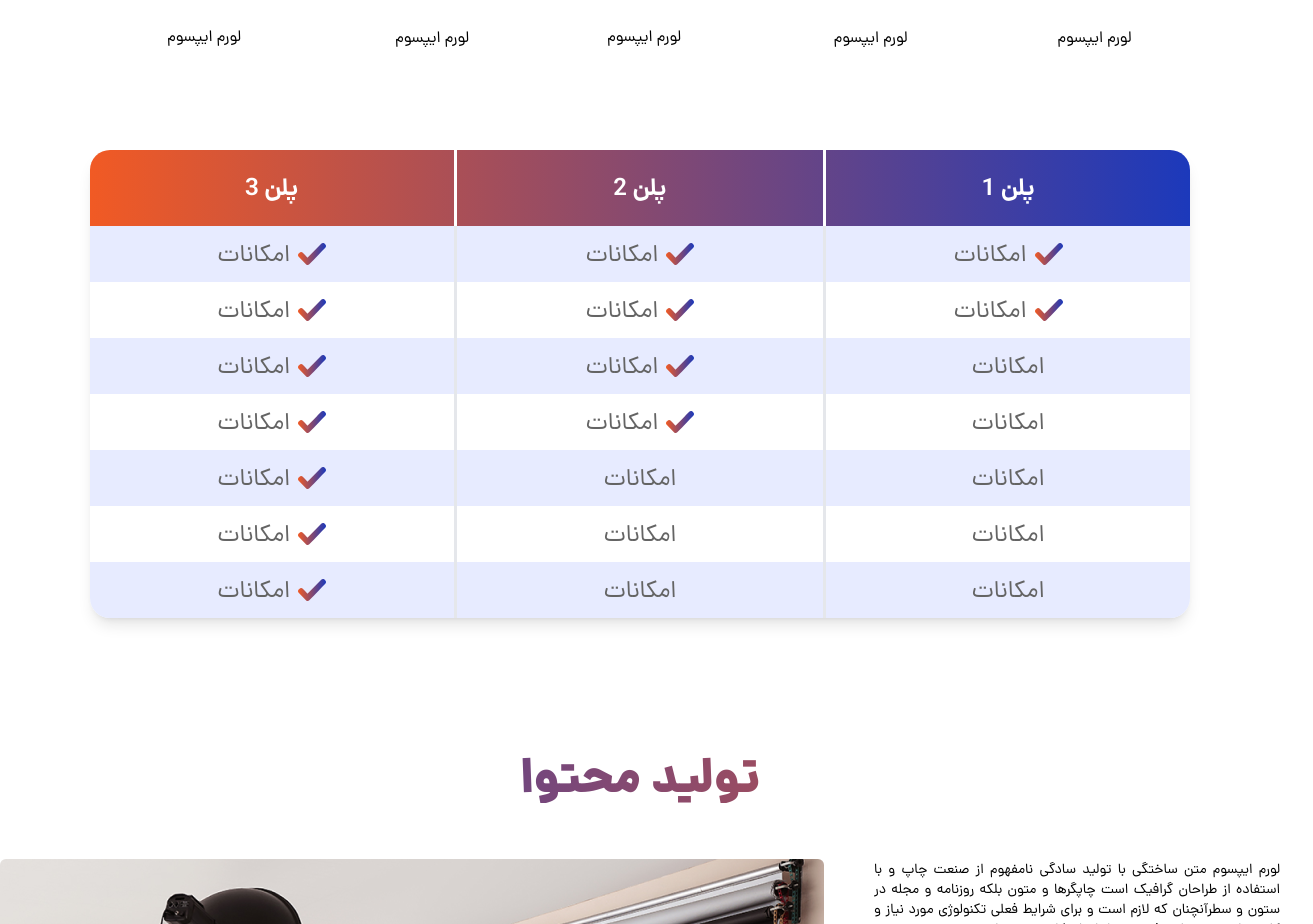
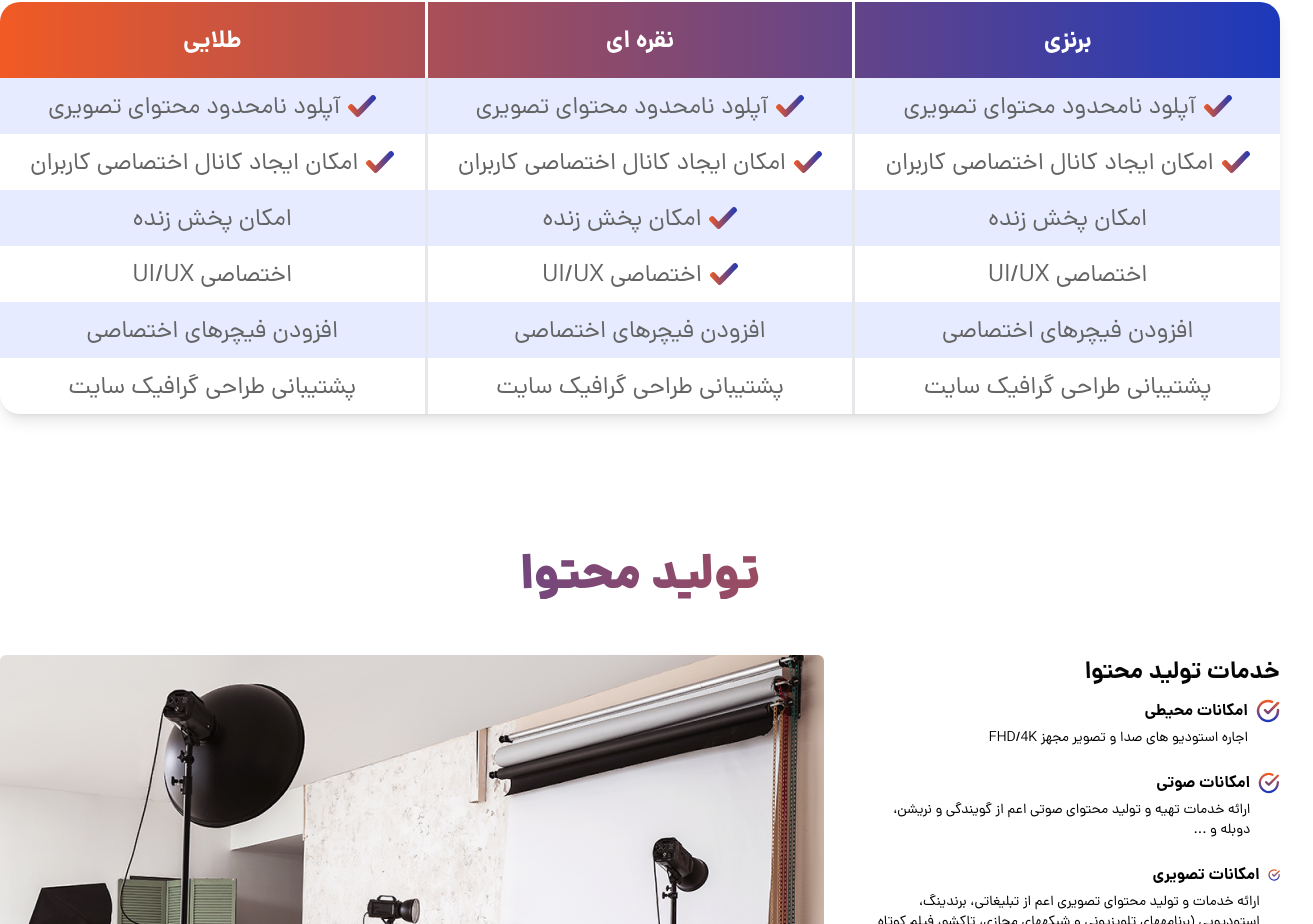
Before and after one commit to MehdiFarshbaf/nama-dideh, a React (Create React App) app: page / in a window 1280 px wide. Shown: the part 2379-3303 px from the top of the page, 1313 px wide, since content can reach past the window. Built offline with nearby package versions, Linux system fonts and the light colour scheme.

Commit message:
change location

```diff
--- a/src/components/home/AboutUs.jsx
+++ b/src/components/home/AboutUs.jsx
@@ -21,10 +21,7 @@ const AboutUs = () => {
                     <div
                         className='w-[50%] sm:w-full flex flex-col items-end gap-[26px] sm:items-center sm:justify-center'>
                         <img src={Logo} alt="logo" className='w-[193px] h-[34px] '/>
-                        <p className='font-normal text-sm text-black rtl text-justify'>لورم ایپسوم متن ساختگی با تولید
-                            سادگی نامفهوم از صنعت چاپ و با استفاده از طراحان گرافیک است چاپگرها و متون بلکه روزنامه و
-                            مجله در ستون و سطرآنچنان که لازم است و برای شرایط فعلی تکنولوژی مورد نیاز و کاربردهای متنوع
-                            با هدف بهبود ابزارهای کاربردی می باشد</p>
+                        <p className='font-normal text-sm text-black rtl text-justify'>با همکاری دو شرکت وبکستینگ (فعال در زمینه طراحی و تولید پلتفرم های نرم افزاری اختصاصی) و دیجیتال کست(فعال در زمینه تولید محتوای الکترونیکی)، فرصتی فراهم شد برای ارائه پلتفرم VOD با امکاناتی همه جانبه، تا محتواهای حرفهای، در پلتفرمی حرفهای به مخاطبان تقدیم شود.</p>
                     </div>
                     <div className='w-[50%] sm:w-full sm:flex sm:justify-center sm:items-center'>
                         <img src={AboutImage} alt="about" className='w-[417px] sm:w-full object-contain sm:h-[332px]'/>
--- a/src/components/home/ContentProduction.jsx
+++ b/src/components/home/ContentProduction.jsx
@@ -20,11 +20,11 @@ const ContentProduction = () => {
                 <div className="w-full flex justify-center items-start mt-14 sm:mt-5 gap-[50px] md:flex-col">
                     <img src={contentImage} alt="content" className='object-cover rounded-md w-[824px] xl:w-[50%] md:w-full md:h-[423px]'/>
                     <div>
-                        <p className='rtl mb-9 text-black font-normal text-sm text-justify'>لورم ایپسوم متن ساختگی با
+                        {/* <p className='rtl mb-9 text-black font-normal text-sm text-justify'>لورم ایپسوم متن ساختگی با
                             تولید سادگی نامفهوم از صنعت چاپ و با استفاده از طراحان گرافیک است چاپگرها و متون بلکه
                             روزنامه و مجله در ستون و سطرآنچنان که لازم است و برای شرایط فعلی تکنولوژی مورد نیاز و
-                            کاربردهای متنوع با هدف بهبود ابزارهای کاربردی می باشد</p>
-                        <p className='rtl font-bold text-2xl text-text1 mb-3'>مراحل پردازش محتوای شما</p>
+                            کاربردهای متنوع با هدف بهبود ابزارهای کاربردی می باشد</p> */}
+                        <p className='rtl font-bold text-2xl text-text1 mb-3'>خدمات تولید محتوا</p>
                         {processStep.map(item => (
                             <div key={item.id} className="flex justify-end items-start gap-2 mb-6">
                                 <div>
--- a/src/components/home/Facilities.jsx
+++ b/src/components/home/Facilities.jsx
@@ -26,16 +26,14 @@ const Facilities = () => {
                 ))}
             </div>
             <div className="inside w-full flex justify-center">
-               <div className="shadow-lg w-full flex justify-center max-w-[1100px]  rounded-[20px]">
+               <div className="shadow-lg w-full flex justify-center max-w-[1300px]  rounded-[20px]">
                    <table
-                       className="table-auto items-center w-full max-w-[1100px]  rounded-[20px] overflow-hidden ">
+                       className="table-auto items-center w-full max-w-[1400px]  rounded-[20px] overflow-hidden ">
                        <thead>
                        <tr className="h-[76px]  bg-gradient-to-r from-bgRed to-bgBlue">
-                           <td className="text-center text-textWhite font-bold text-2xl">پلن 3</td>
-                           <td className="text-center text-textWhite font-bold text-2xl border-r-textWhite border-r-[3px] border-l-textWhite border-l-[3px]">پلن
-                               2
-                           </td>
-                           <td className="text-center text-textWhite font-bold text-2xl">پلن 1</td>
+                           <td className="text-center text-textWhite font-bold text-2xl">طلایی</td>
+                           <td className="text-center text-textWhite font-bold text-2xl border-r-textWhite border-r-[3px] border-l-textWhite border-l-[3px]">نقره ای</td>
+                           <td className="text-center text-textWhite font-bold text-2xl">برنزی</td>
                        </tr>
                        </thead>
                        <tbody className="shadow-xl">
--- a/src/components/home/Platform.jsx
+++ b/src/components/home/Platform.jsx
@@ -5,10 +5,16 @@ const Platform = () => {
         <section className="w-full flex flex-col justify-center items-center mb-6">
             <p className="title-home rtl">پلتفرم VOD</p>
             <div className="inside flex items-center gap-[20px] xl:flex-col lg:mt-[80px]">
-                <img src={platformImage} alt="platform" className="object-cover w-[1200px] h-[492px] lg:w-full lg:h-[150px]"/>
-                <p className="rtl font-normal text-sm text-black">لورم ایپسوم متن ساختگی با تولید سادگی نامفهوم از صنعت
-                    چاپ و با استفاده از طراحان گرافیک است چاپگرها و متون بلکه روزنامه و مجله در ستون و سطرآنچنان که لازم
-                    است و برای شرایط فعلی تکنولوژی مورد نیاز و کاربردهای متنوع با هدف بهبود ابزارهای کاربردی می باشد</p>
+                <img src={platformImage} alt="platform" className="object-cover w-[1200px] h-[492px] lg:w-full lg:h-[150px]" />
+                <div>
+                    <p className="rtl font-normal text-sm text-black">ارائه رایگان نرم افزار پلتفرم ساز (نسخه پایه)
+                        و همچنین ارائه متدهای مختلف زمانی / مالی پشتیبانی و نسخه ارتقا یافته برای VOD/OTT/IPTV
+                        امکان اختصاصی سازی UI/UX نرم افزار</p>
+                    <p className="rtl font-normal text-sm text-black">
+
+                    </p>
+                </div>
+
             </div>
         </section>
     )
--- a/src/data/fakeData.js
+++ b/src/data/fakeData.js
@@ -19,8 +19,8 @@ export const footerLink = [
 ]
 
 export const contactUsList = [
-    {id: 0, icon: <PhoneIcon/>, label: '09123456789'},
-    {id: 1, icon: <MailIcon/>, label: 'info@namadideh.com'},
+    {id: 0, icon: <PhoneIcon/>, label: '09124448509'},
+    {id: 1, icon: <MailIcon/>, label: 'lohrasbi@webcasting.ir'},
     {id: 2, icon: <LocationIcon/>, label: 'tehran'},
     {id:3, icon: <TelegramIcon/>, label: '@namadideh'}
 ]
@@ -28,51 +28,48 @@ export const contactUsList = [
 export const processStep = [
     {
         id: 0,
-        title: 'انتخاب هدف',
-        description: 'لورم ایپسوم متن ساختگی با تولید سادگی نامفهوم از صنعت چاپ و با استفاده از طراحان گرافیک است'
+        title: 'امکانات محیطی',
+        description: 'اجاره استودیو های صدا و تصویر مجهز FHD/4K'
     },
     {
         id: 1,
-        title: 'برنامه ریزی',
-        description: 'لورم ایپسوم متن ساختگی با تولید سادگی نامفهوم از صنعت چاپ و با استفاده از طراحان گرافیک است'
+        title: 'امکانات صوتی',
+        description: 'ارائه خدمات تهیه و تولید محتوای صوتی اعم از گویندگی و نریشن، دوبله و ...'
     },
     {
         id: 2,
-        title: 'تولید و انتشار محتوا',
-        description: 'لورم ایپسوم متن ساختگی با تولید سادگی نامفهوم از صنعت چاپ و با استفاده از طراحان گرافیک است'
+        title: 'امکانات تصویری',
+        description: 'ارائه خدمات و تولید محتوای تصویری اعم از تبلیغاتی، برندینگ، استودیویی (برنامههای تلویزیونی و شبکههای مجازی، تاکشو، فیلم کوتاه و ...)'
     }
 ]
 export const FacilitiesList = [
-    {id: 0, title: 'لورم ایپسوم', icon: <VideoIcon/>},
-    {id: 1, title: 'لورم ایپسوم', icon: <PlayIcon/>},
-    {id: 2, title: 'لورم ایپسوم', icon: <FilmIcon/>},
-    {id: 3, title: 'لورم ایپسوم', icon: <MonitorIcon/>},
-    {id: 4, title: 'لورم ایپسوم', icon: <MobileIcon/>}
+    {id: 0, title: 'کانال اختصاصی', icon: <VideoIcon/>},
+    {id: 1, title: 'پخش زنده', icon: <PlayIcon/>},
+    {id: 2, title: 'پخش فیلم و سریال', icon: <FilmIcon/>},
+    {id: 3, title: 'نرم افزار اختصاصی TV', icon: <MonitorIcon/>},
+    {id: 4, title: 'طراحی ریسپانسیو', icon: <MobileIcon/>}
 ]
 export const planOne = [
-    {id: 0, facility: 'امکانات', state: true},
-    {id: 1, facility: 'امکانات', state: true},
-    {id: 2, facility: 'امکانات', state: false},
-    {id: 3, facility: 'امکانات', state: false},
-    {id: 4, facility: 'امکانات', state: false},
-    {id: 5, facility: 'امکانات', state: false},
-    {id: 6, facility: 'امکانات', state: false},
+    {id: 0, facility: 'آپلود نامحدود محتوای تصویری', state: true},
+    {id: 1, facility: 'امکان ایجاد کانال اختصاصی کاربران', state: true},
+    {id: 2, facility: 'امکان پخش زنده', state: false},
+    {id: 3, facility: 'UI/UX اختصاصی ', state: false},
+    {id: 4, facility: 'افزودن فیچرهای اختصاصی', state: false},
+    {id: 5, facility: 'پشتیبانی طراحی گرافیک سایت', state: false}
 ]
 export const planTwo = [
-    {id: 0, facility: 'امکانات', state: true},
-    {id: 1, facility: 'امکانات', state: true},
-    {id: 2, facility: 'امکانات', state: true},
-    {id: 3, facility: 'امکانات', state: true},
-    {id: 4, facility: 'امکانات', state: false},
-    {id: 5, facility: 'امکانات', state: false},
-    {id: 6, facility: 'امکانات', state: false},
+    {id: 0, facility: 'آپلود نامحدود محتوای تصویری', state: true},
+    {id: 1, facility: 'امکان ایجاد کانال اختصاصی کاربران', state: true},
+    {id: 2, facility: 'امکان پخش زنده', state: true},
+    {id: 3, facility: 'UI/UX اختصاصی ', state: true},
+    {id: 4, facility: 'افزودن فیچرهای اختصاصی', state: false},
+    {id: 5, facility: 'پشتیبانی طراحی گرافیک سایت', state: false}
 ]
 export const planThree = [
-    {id: 0, facility: 'امکانات', state: true},
-    {id: 1, facility: 'امکانات', state: true},
-    {id: 2, facility: 'امکانات', state: true},
-    {id: 3, facility: 'امکانات', state: true},
-    {id: 4, facility: 'امکانات', state: true},
-    {id: 5, facility: 'امکانات', state: true},
-    {id: 6, facility: 'امکانات', state: true},
+    {id: 0, facility: 'آپلود نامحدود محتوای تصویری', state: true},
+    {id: 1, facility: 'امکان ایجاد کانال اختصاصی کاربران', state: true},
+    {id: 2, facility: 'امکان پخش زنده', state: false},
+    {id: 3, facility: 'UI/UX اختصاصی ', state: false},
+    {id: 4, facility: 'افزودن فیچرهای اختصاصی', state: false},
+    {id: 5, facility: 'پشتیبانی طراحی گرافیک سایت', state: false}
 ]
```
